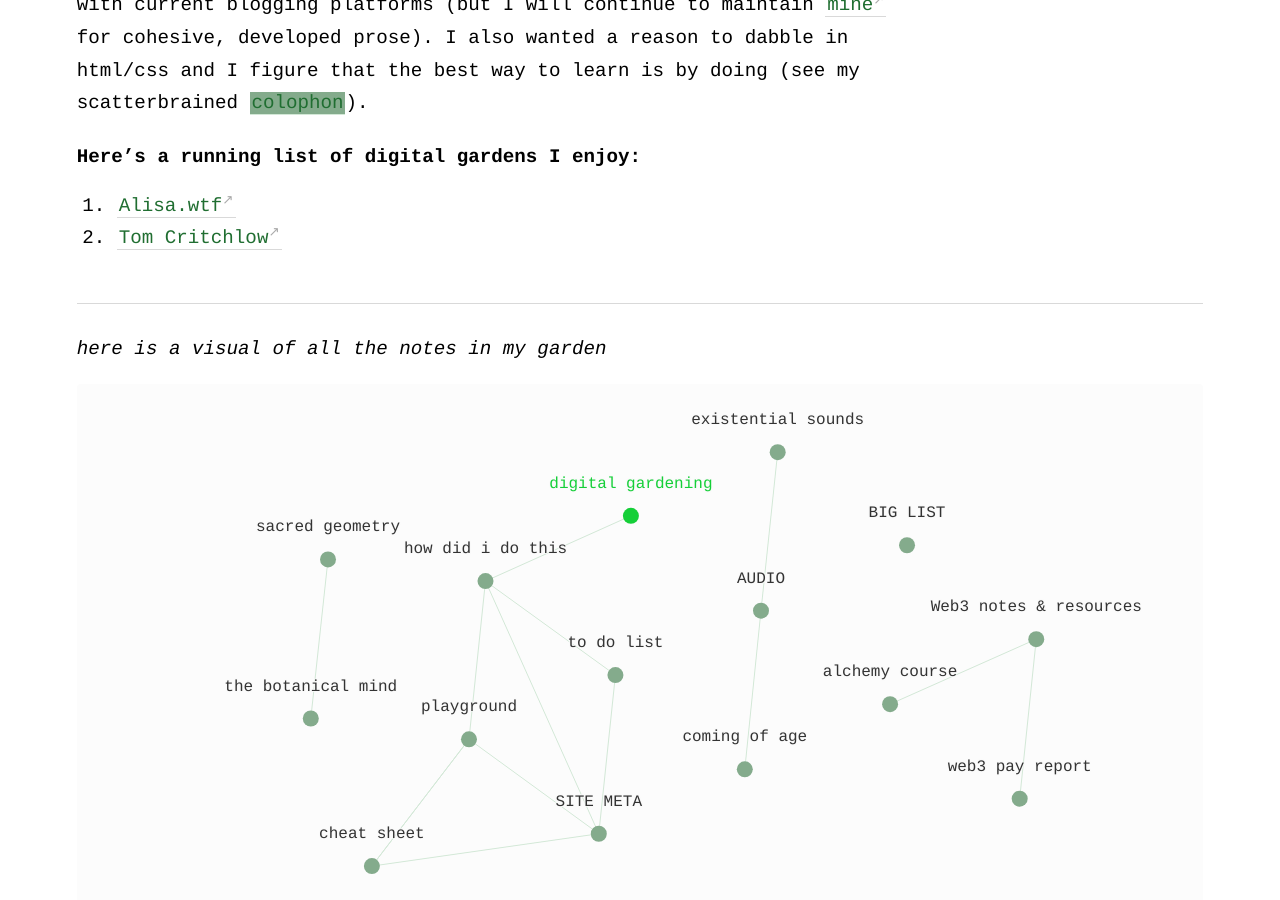
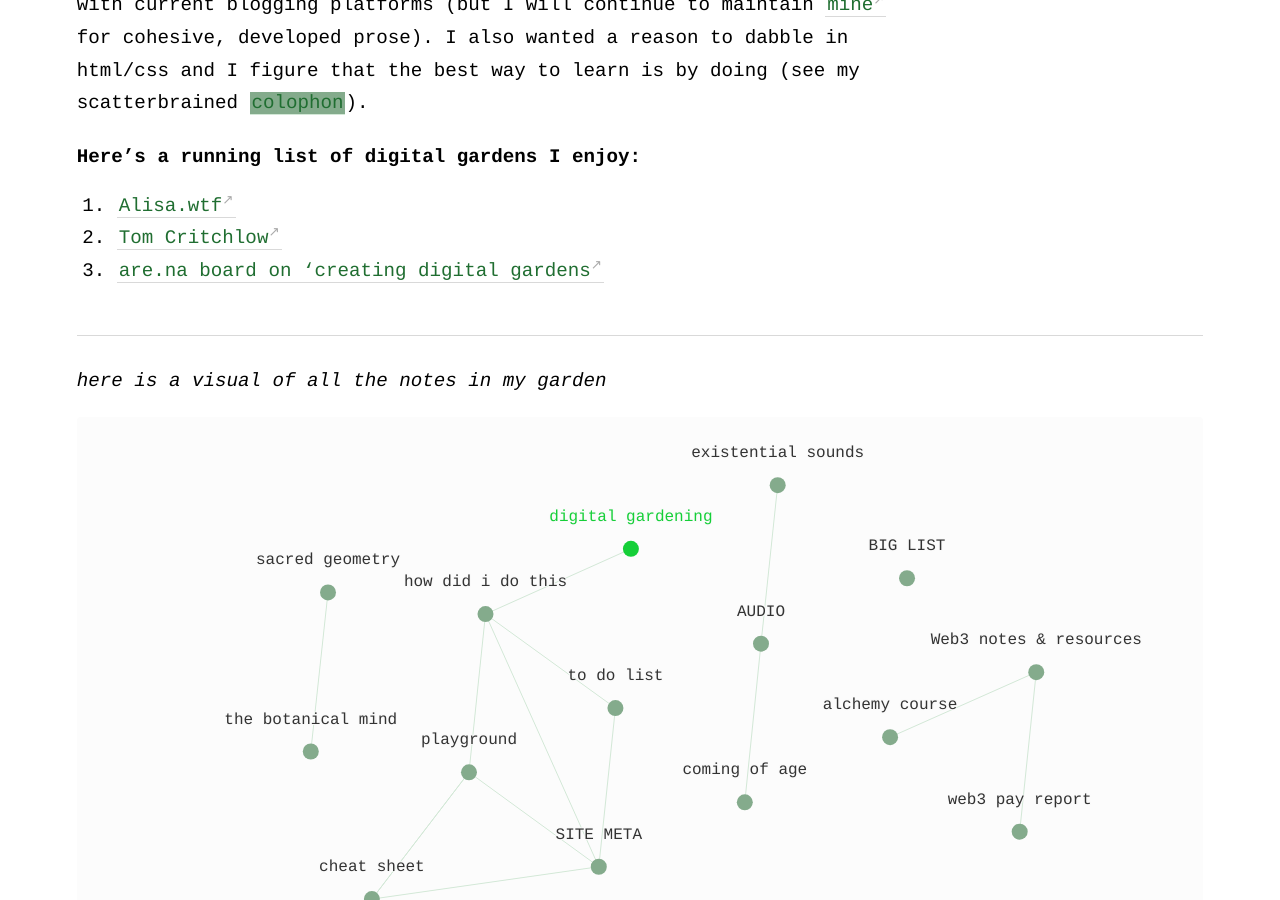
Before and after one commit to geminiworms/talyssagarden.github.io, a Jekyll site: the page built from _notes/what-is-digital-gardening.md, in a window 1280 px wide and 900 px high, scrolled down 638 px. Built offline with Jekyll 4.4.1, drawn with Linux system fonts in a browser that asks for light colours.

Commit message:
Update what-is-digital-gardening.md

```diff
--- a/_notes/what-is-digital-gardening.md
+++ b/_notes/what-is-digital-gardening.md
@@ -15,3 +15,4 @@
 #### Here's a running list of digital gardens I enjoy:
 1. [Alisa.wtf](alisa.wtf)
 2. [Tom Critchlow](https://tomcritchlow.com/wiki/)
+3. [are.na board on 'creating digital gardens](https://www.are.na/annika-hansteen-izora/creating-digital-gardens)
```
